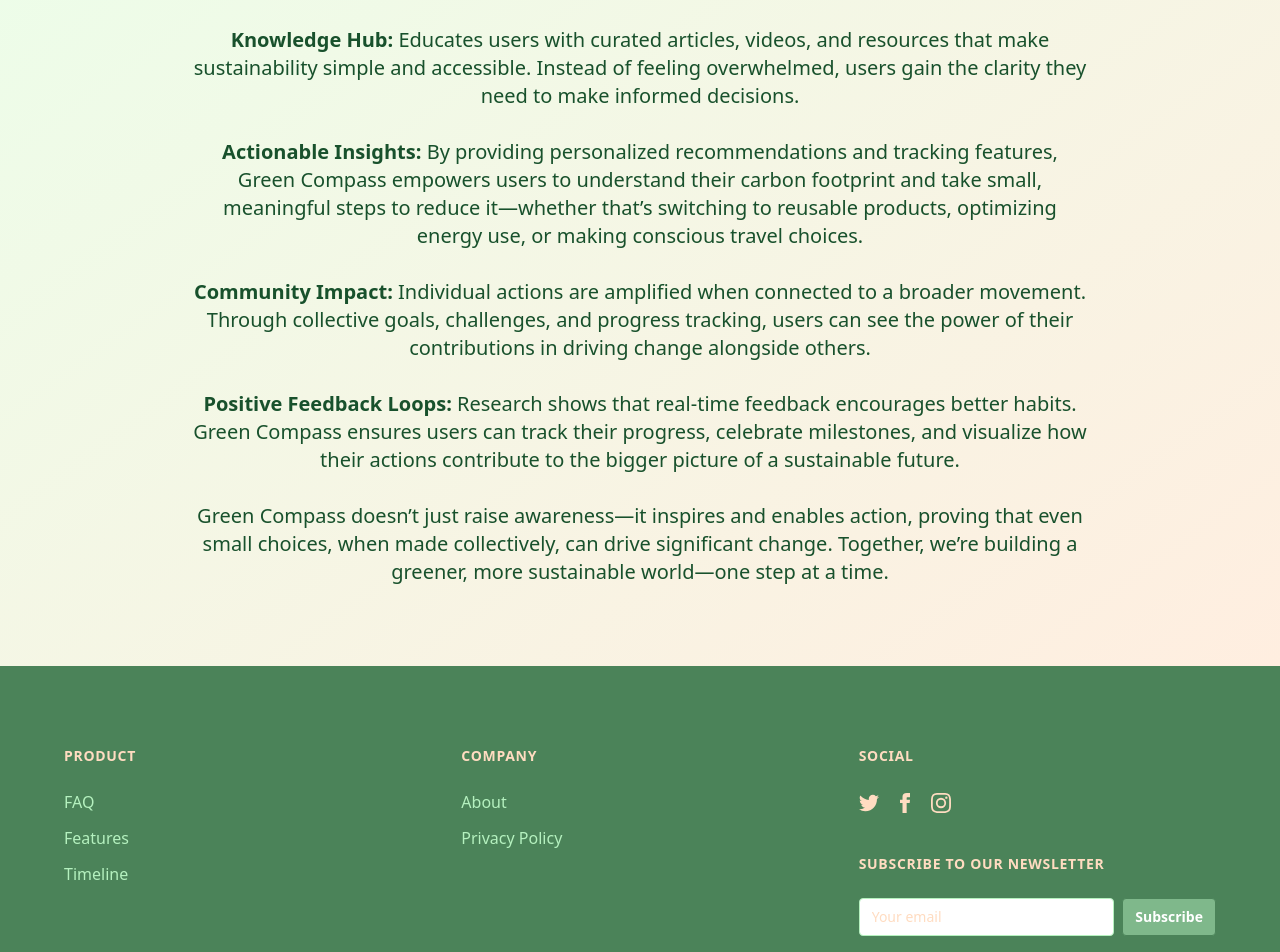
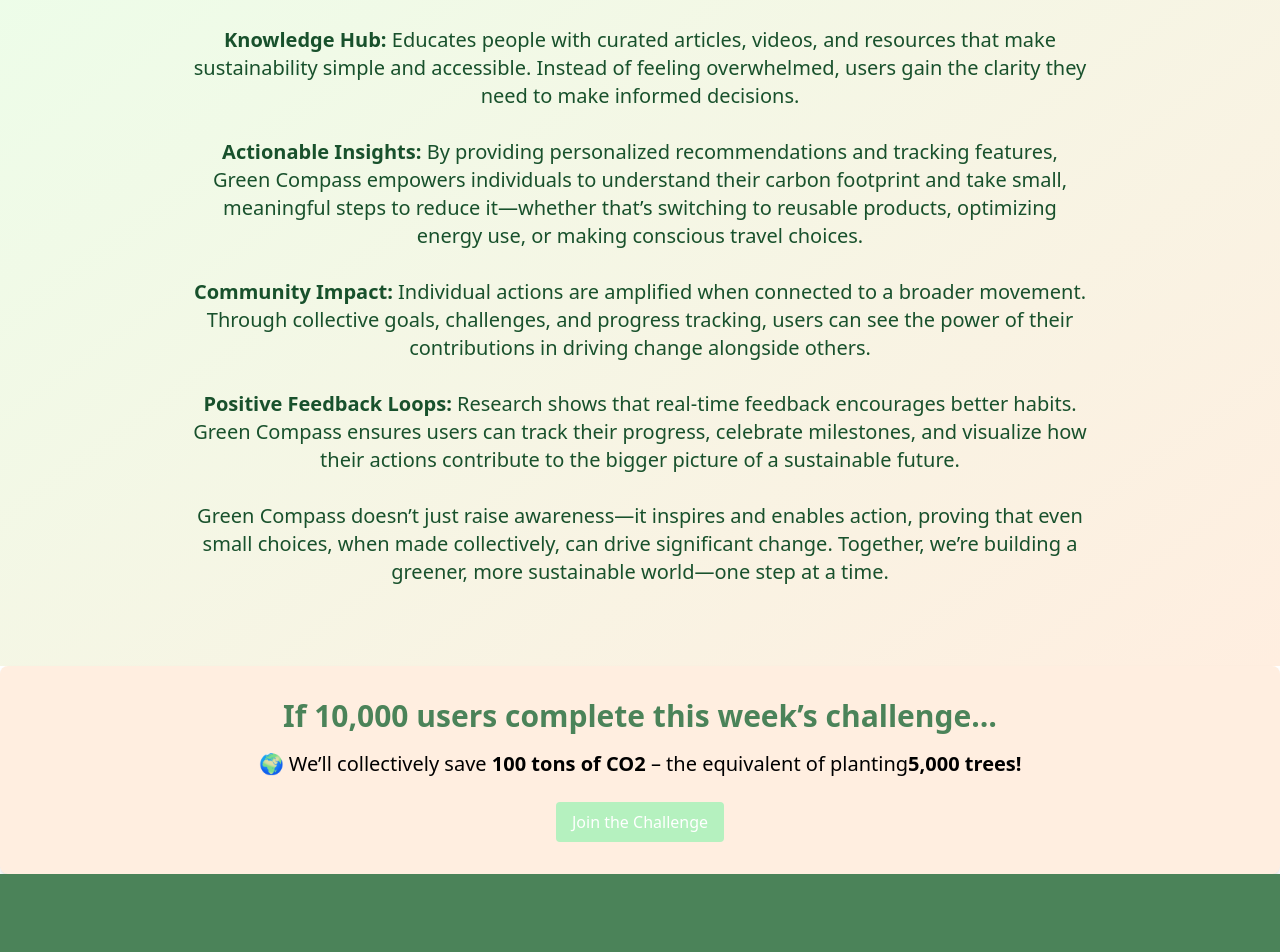
Before and after one commit to Act4Zero/LandingPage-GreenCompass, a Next.js app: page /explainer in a window 1280 px wide. Shown: the part 1860-2812 px from the top of the page. Built offline with nearby package versions, Linux system fonts and the light colour scheme.

Commit message:
[Explainer] Add challenge component

```diff
--- /dev/null
+++ b/src/components/explainer/Challenge.js
@@ -0,0 +1,42 @@
+import { useState } from "react";
+
+export default function ChallengeSection() {
+  const [isModalOpen, setModalOpen] = useState(false);
+
+  const toggleModal = () => {
+    setModalOpen(!isModalOpen);
+  };
+
+  return (
+    <div className="bg-lightBg p-8 rounded-lg shadow-md text-center">
+      <h2 className="text-3xl font-bold text-green-dark">
+        If 10,000 users complete this week’s challenge…
+      </h2>
+      <p className="mt-4 text-xl">
+        🌍 We’ll collectively save <strong>100 tons of CO2</strong> – the
+        equivalent of planting
+        <strong>5,000 trees!</strong>
+      </p>
+      <button
+        onClick={toggleModal}
+        className="mt-6 bg-green-light text-white py-2 px-4 rounded hover:bg-green-dark"
+      >
+        Join the Challenge
+      </button>
+      {isModalOpen && (
+        <div className="fixed top-0 left-0 w-full h-full flex items-center justify-center bg-black bg-opacity-50">
+          <div className="bg-white p-6 rounded shadow-lg text-center">
+            <h3 className="text-2xl font-bold mb-4">Challenge Details</h3>
+            <p>Here’s how you can participate and make an impact!</p>
+            <button
+              onClick={toggleModal}
+              className="mt-4 bg-red-500 text-white py-2 px-4 rounded"
+            >
+              Maybe later
+            </button>
+          </div>
+        </div>
+      )}
+    </div>
+  );
+}
--- a/src/locales/en/translation.json
+++ b/src/locales/en/translation.json
@@ -187,8 +187,8 @@
       "subtitle": "Green Compass bridges the gap between awareness and action, offering individuals the tools they need to make impactful, sustainable choices every day. By combining knowledge, personalized insights, and community engagement, our app helps turn good intentions into measurable progress.",
       "paragraphs": [
         "<ul>",
-        "</br><li><strong>Knowledge Hub:</strong> Educates users with curated articles, videos, and resources that make sustainability simple and accessible. Instead of feeling overwhelmed, users gain the clarity they need to make informed decisions.</li>",
-        "</br><li><strong>Actionable Insights:</strong> By providing personalized recommendations and tracking features, Green Compass empowers users to understand their carbon footprint and take small, meaningful steps to reduce it—whether that’s switching to reusable products, optimizing energy use, or making conscious travel choices.</li>",
+        "</br><li><strong>Knowledge Hub:</strong> Educates people with curated articles, videos, and resources that make sustainability simple and accessible. Instead of feeling overwhelmed, users gain the clarity they need to make informed decisions.</li>",
+        "</br><li><strong>Actionable Insights:</strong> By providing personalized recommendations and tracking features, Green Compass empowers individuals to understand their carbon footprint and take small, meaningful steps to reduce it—whether that’s switching to reusable products, optimizing energy use, or making conscious travel choices.</li>",
         "</br><li><strong>Community Impact:</strong> Individual actions are amplified when connected to a broader movement. Through collective goals, challenges, and progress tracking, users can see the power of their contributions in driving change alongside others.</li>",
         "</br><li><strong>Positive Feedback Loops:</strong> Research shows that real-time feedback encourages better habits. Green Compass ensures users can track their progress, celebrate milestones, and visualize how their actions contribute to the bigger picture of a sustainable future.</li>",
         "</ul>"
--- a/src/pages/explainer.js
+++ b/src/pages/explainer.js
@@ -5,6 +5,7 @@ import Meta from "components/Meta";
 import Navbar from "components/Navbar";
 import ContentSection from "components/ContentSection";
 import EvidenceOfImpact from "components/explainer/EvidenceOfImpact";
+import ChallengeSection from "components/explainer/Challenge";
 
 function ExplainerPage(props) {
   const { t } = useTranslation();
@@ -65,6 +66,7 @@ function ExplainerPage(props) {
         titleSize="h3"
         paragraphs={solutionParagraphs}
       />
+      <ChallengeSection />
       <Footer
         size="md"
         bgColor="bg-green-dark"
```
